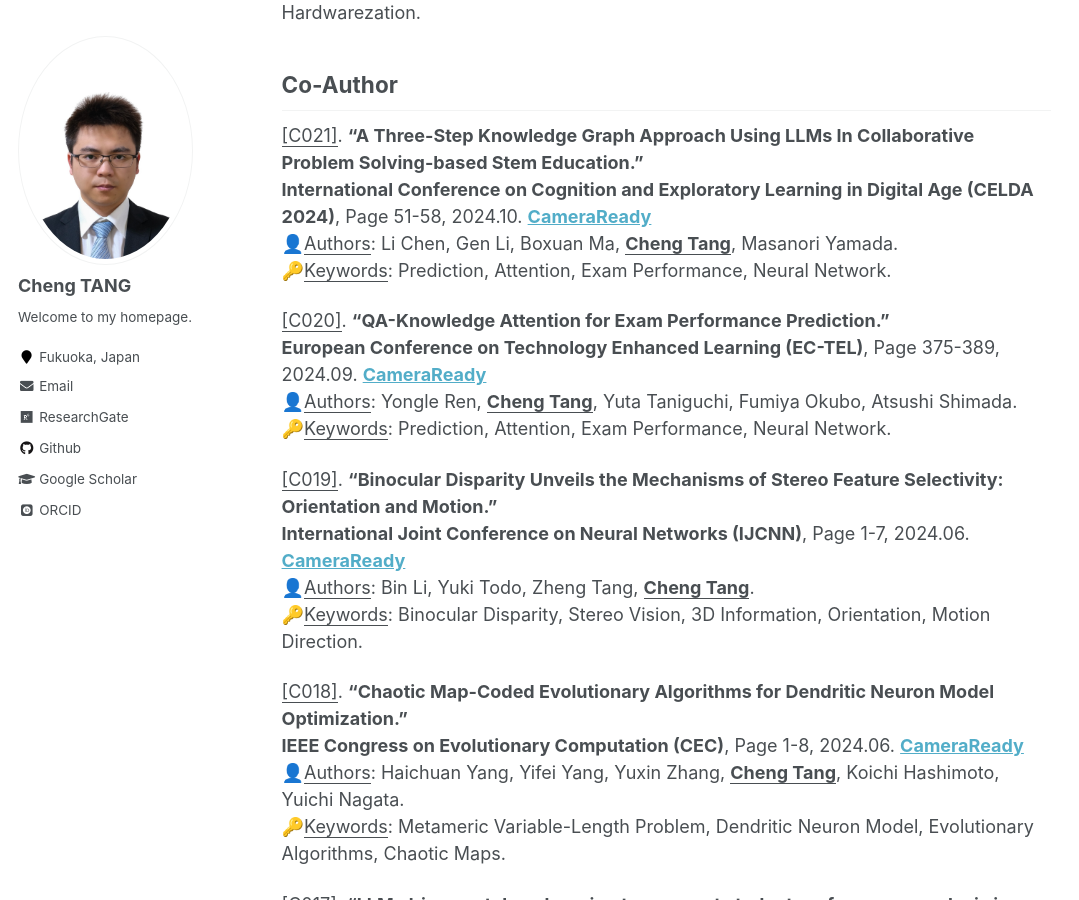
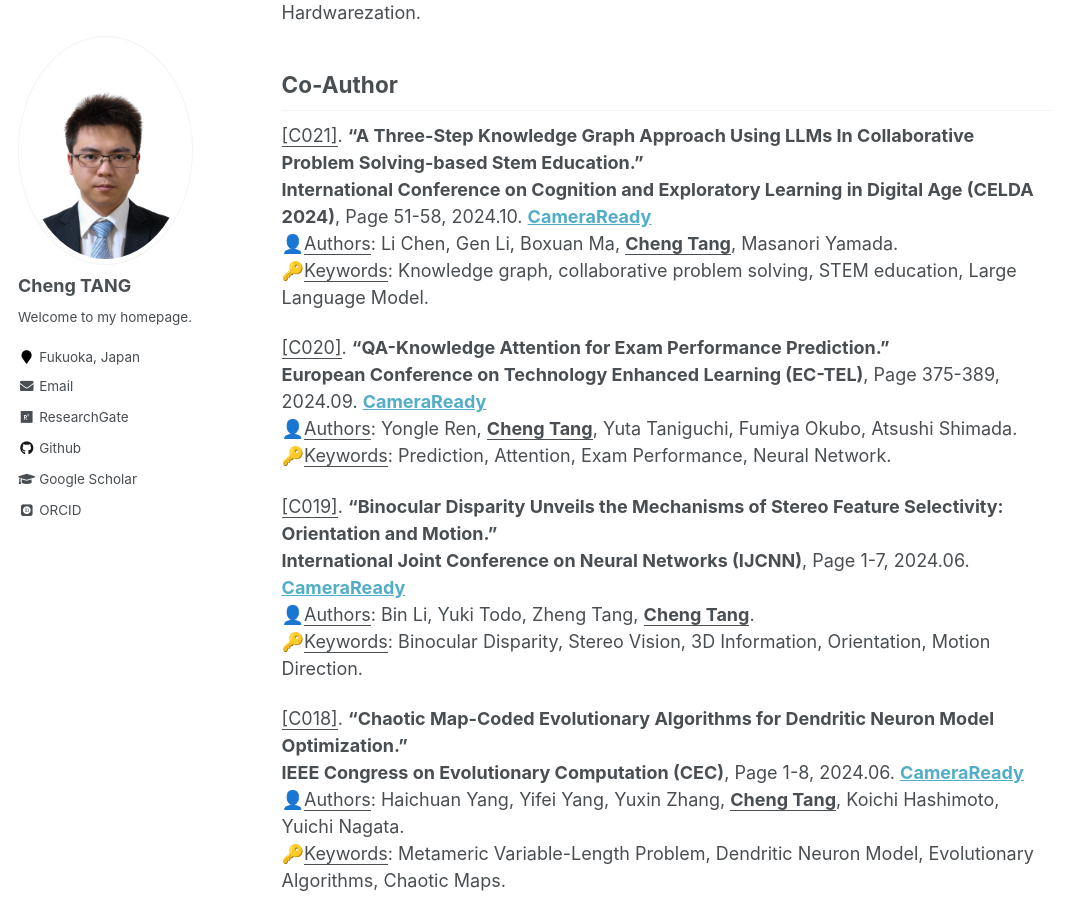
Before and after one commit to ChengTANG-AI/chengtang-ai.github.io, a Jekyll site: the page built from _pages/ConferencePublications.md, in a window 1280 px wide and 900 px high, scrolled down 789 px. Shown: the whole window, without its empty margins (0-1079 px from the left). Built offline with Jekyll 4.4.1, drawn with Linux system fonts in a browser that asks for light colours; some web fonts are replaced.

Commit message:
Update ConferencePublications.md

```diff
--- a/_pages/ConferencePublications.md
+++ b/_pages/ConferencePublications.md
@@ -34,7 +34,7 @@ Co-Author
 <u>[C021]</u>. **"A Three-Step Knowledge Graph Approach Using LLMs In Collaborative Problem Solving-based Stem Education."**
 **International Conference on Cognition and Exploratory Learning in Digital Age (CELDA 2024)**, Page 51-58, 2024.10. **[CameraReady](http://dx.doi.org/10.1007/978-3-031-72315-5_26)**
 👤<u>Authors</u>: Li Chen, Gen Li, Boxuan Ma, **<u>Cheng Tang</u>**, Masanori Yamada.
-🔑<u>Keywords</u>: Prediction, Attention, Exam Performance, Neural Network.
+🔑<u>Keywords</u>: Knowledge graph, collaborative problem solving, STEM education, Large Language Model.
 
 <u>[C020]</u>. **"QA-Knowledge Attention for Exam Performance Prediction."**
 **European Conference on Technology Enhanced Learning (EC-TEL)**, Page 375-389, 2024.09. **[CameraReady](http://dx.doi.org/10.1007/978-3-031-72315-5_26)**
```
